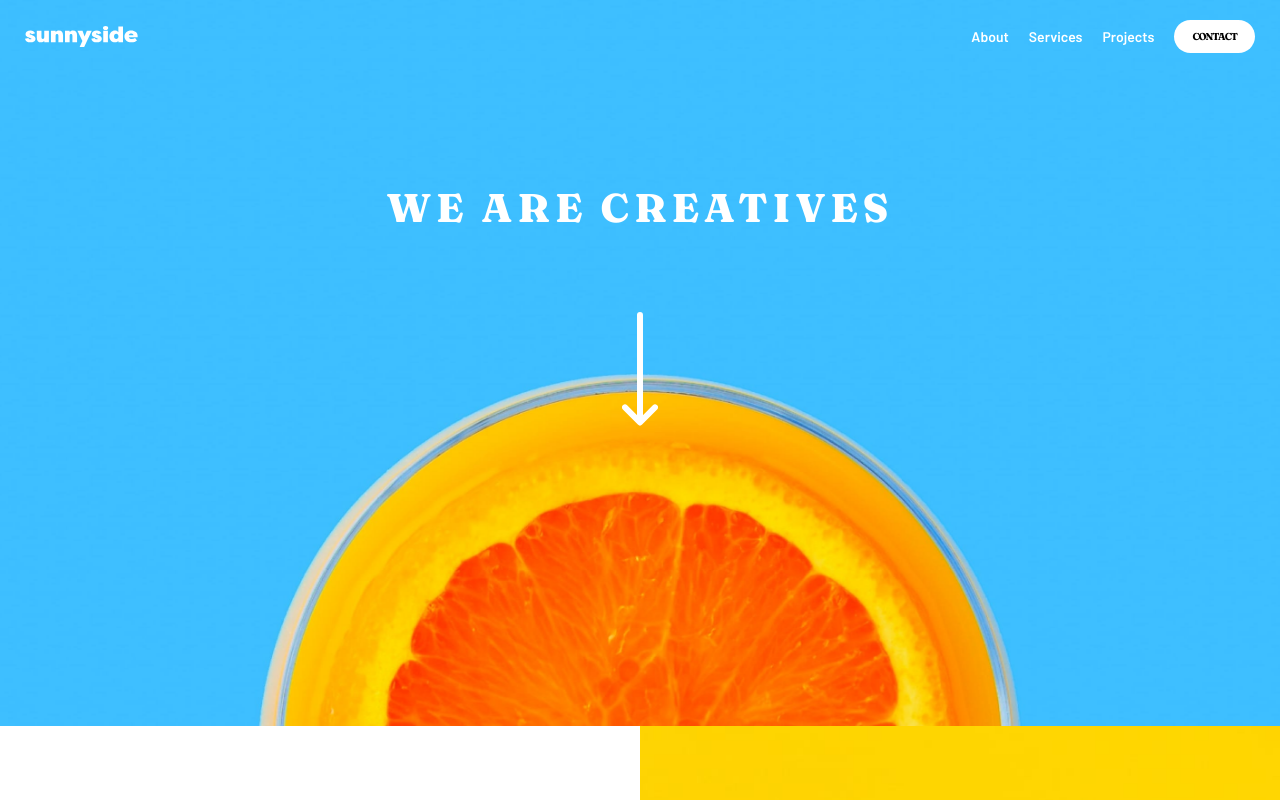
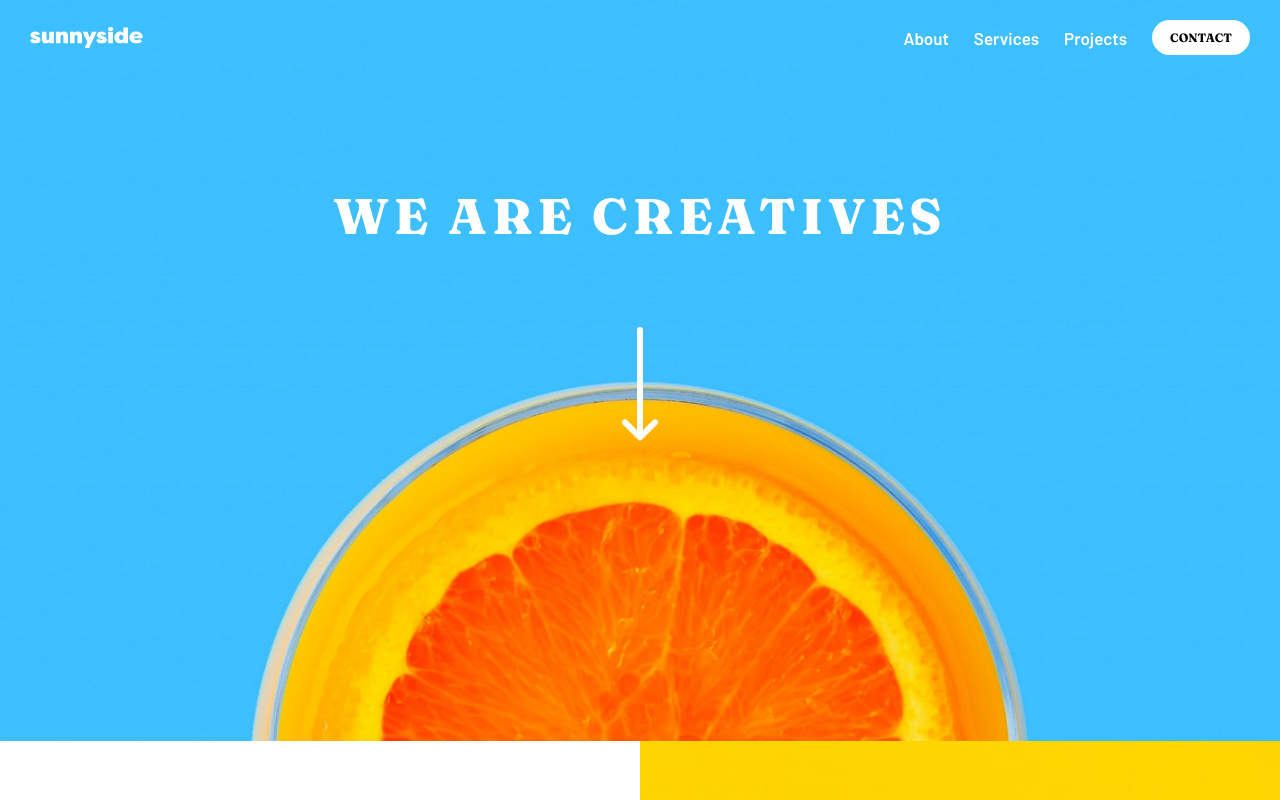
Before and after one commit to Jean-kassyl/sunnyside-landingPage, a plain HTML site: page index.html in a window 1280 px wide. Shown: the top 800 px of the page. Drawn offline with Linux system fonts and the light colour scheme.

Commit message:
modify the header navigation

```diff
--- a/style.css
+++ b/style.css
@@ -389,6 +389,7 @@ footer {
         padding-bottom: 30rem;
     }
     .nav-center {
+        padding: 0 3rem;
         padding-block: 2rem;
         display: flex;
         align-items: center;
@@ -411,7 +412,7 @@ footer {
         background-color: transparent;
         display: flex;
         flex-direction: row;
-        gap: 2rem;
+        gap: 2.5rem;
         margin-top: 0;
         top: 0;
         right: 0;
@@ -438,22 +439,22 @@ footer {
         font-family: 'Barlow', sans-serif;
         color: white;
         font-weight: 600;
-        font-size: 1.4rem;
+        font-size: 1.7rem;
     }
 
     .btn {
         padding: 1rem 1.8rem;
         background-color: white;
         border-radius: 24px;
-        font-size: 1rem;
-        letter-spacing: -1px;
+        font-size: 1.2rem;
+        letter-spacing: 0px;
     }
 
     .menu .btn > a {
         color: black;
         text-transform: uppercase;
         font-family: 'Fraunces', serif;
-        font-size: 1rem;
+        font-size: 1.2rem;
         font-weight: 600;
 
     }
@@ -463,7 +464,7 @@ footer {
    }
 
    .hero h1 {
-       font-size: 4rem;
+       font-size: 5rem;
        padding-bottom:8rem;
 
 
```
